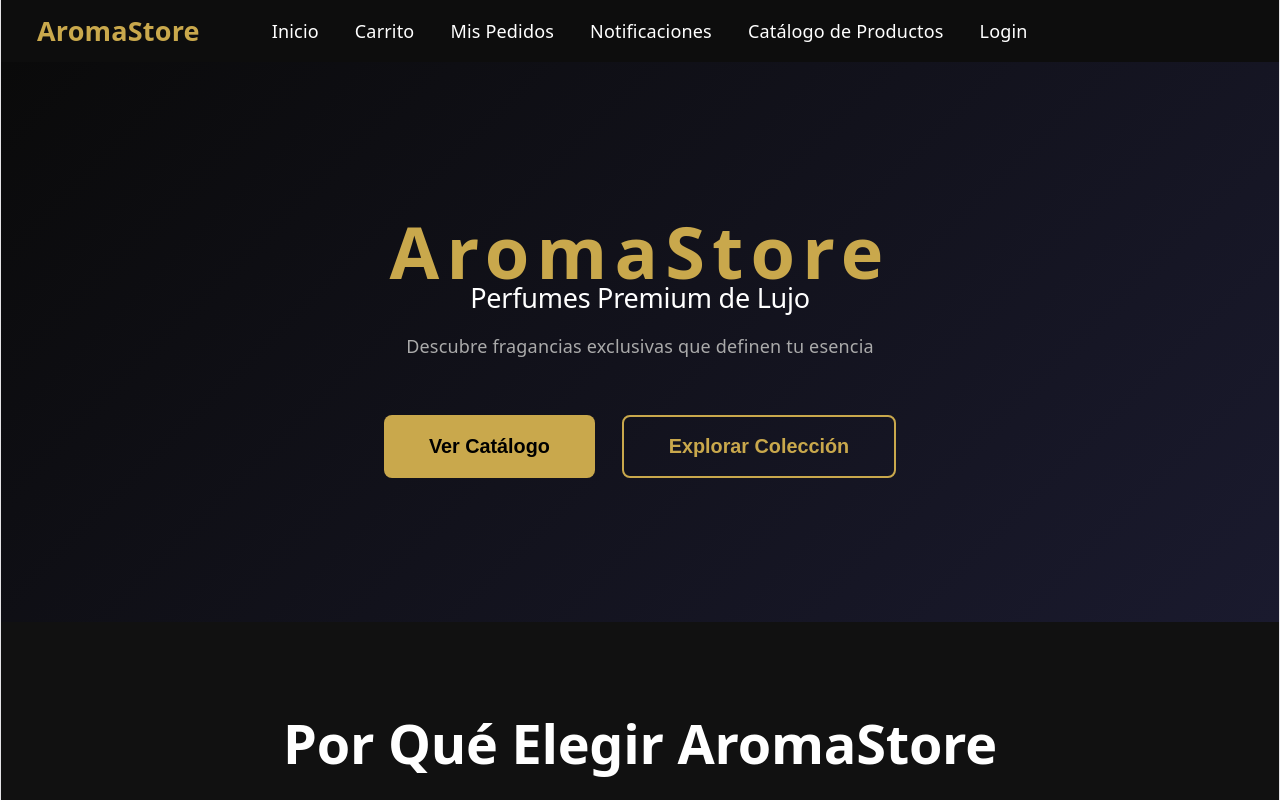
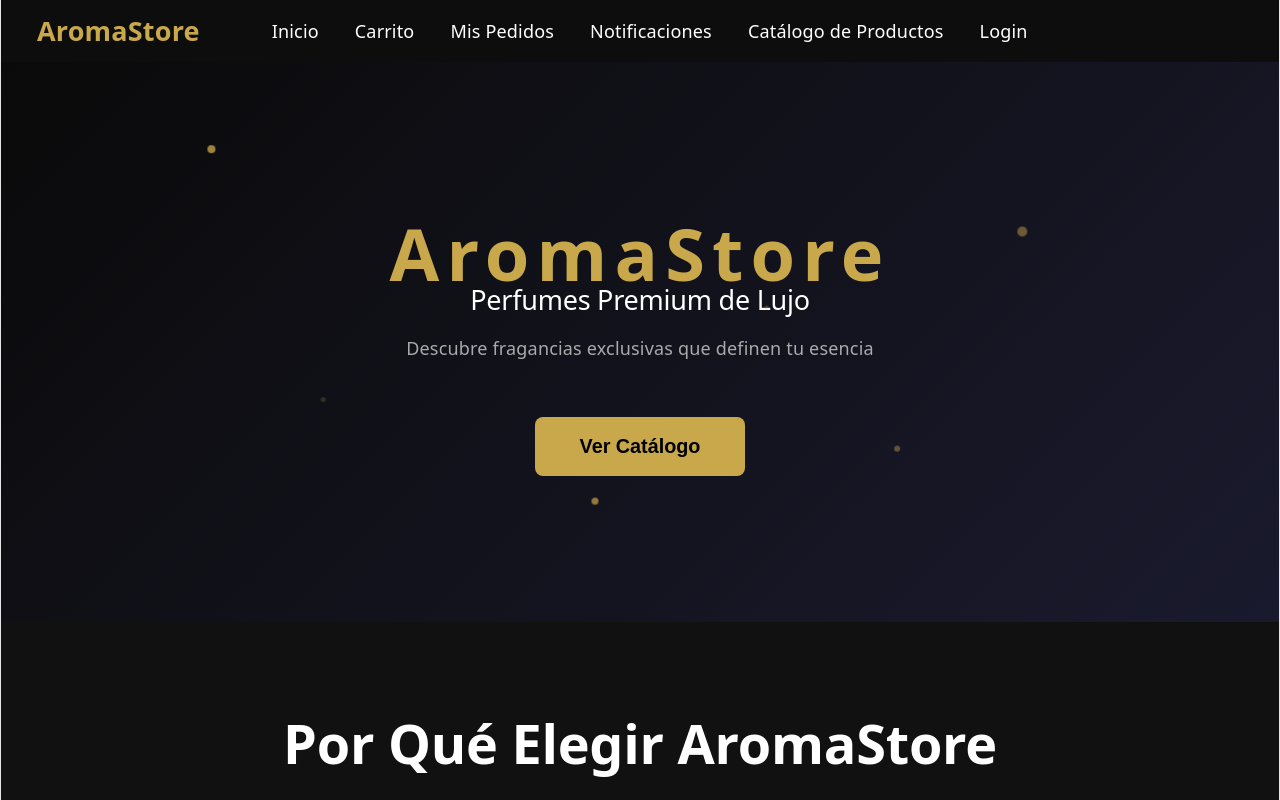
Before and after one commit to Diego-Back-End/aromastore-frontend, a React (Vite) app: page / in a window 1280 px wide. Shown: the top 800 px of the page. Built offline with nearby package versions, Linux system fonts and the light colour scheme.

Commit message:
feat: hero con partículas flotantes doradas y un solo botón

```diff
--- a/src/pages/Catalogo.jsx
+++ b/src/pages/Catalogo.jsx
@@ -12,6 +12,12 @@ function Catalogo() {
     <div style={{ width: '100%' }}>
       {/* HERO SECTION */}
       <section className="hero-section">
+        <div style={{ position:'absolute', width:'8px', height:'8px', borderRadius:'50%', backgroundColor:'#c9a84c', top:'20%', left:'15%', animation:'float1 4s ease-in-out infinite' }}></div>
+        <div style={{ position:'absolute', width:'5px', height:'5px', borderRadius:'50%', backgroundColor:'#c9a84c', top:'60%', left:'25%', animation:'float2 6s ease-in-out infinite' }}></div>
+        <div style={{ position:'absolute', width:'10px', height:'10px', borderRadius:'50%', backgroundColor:'#c9a84c', top:'30%', right:'20%', animation:'float3 5s ease-in-out infinite' }}></div>
+        <div style={{ position:'absolute', width:'6px', height:'6px', borderRadius:'50%', backgroundColor:'#c9a84c', top:'70%', right:'30%', animation:'float1 7s ease-in-out infinite' }}></div>
+        <div style={{ position:'absolute', width:'4px', height:'4px', borderRadius:'50%', backgroundColor:'#c9a84c', top:'45%', left:'60%', animation:'float2 5s ease-in-out infinite' }}></div>
+        <div style={{ position:'absolute', width:'7px', height:'7px', borderRadius:'50%', backgroundColor:'#c9a84c', top:'80%', left:'45%', animation:'float3 8s ease-in-out infinite' }}></div>
         <div className="hero-content">
           <h1 className="hero-title">AromaStore</h1>
           <h2 className="hero-subtitle">Perfumes Premium de Lujo</h2>
@@ -21,9 +27,6 @@ function Catalogo() {
           <div className="hero-buttons">
             <button className="hero-btn-primary" onClick={irAlCatalogo}>
               Ver Catálogo
-            </button>
-            <button className="hero-btn-secondary" onClick={irAlCatalogo}>
-              Explorar Colección
             </button>
           </div>
         </div>
--- a/src/styles/Catalogo.css
+++ b/src/styles/Catalogo.css
@@ -11,6 +11,23 @@
   text-align: center;
   padding: 2rem;
   box-sizing: border-box;
+  position: relative;
+  overflow: hidden;
+}
+
+@keyframes float1 {
+  0%, 100% { transform: translateY(0px) translateX(0px); opacity: 0.3; }
+  50% { transform: translateY(-30px) translateX(15px); opacity: 0.8; }
+}
+
+@keyframes float2 {
+  0%, 100% { transform: translateY(0px) translateX(0px); opacity: 0.2; }
+  50% { transform: translateY(-50px) translateX(-20px); opacity: 0.6; }
+}
+
+@keyframes float3 {
+  0%, 100% { transform: translateY(0px) translateX(0px); opacity: 0.4; }
+  50% { transform: translateY(-20px) translateX(25px); opacity: 0.9; }
 }
 
 .hero-content {
```
